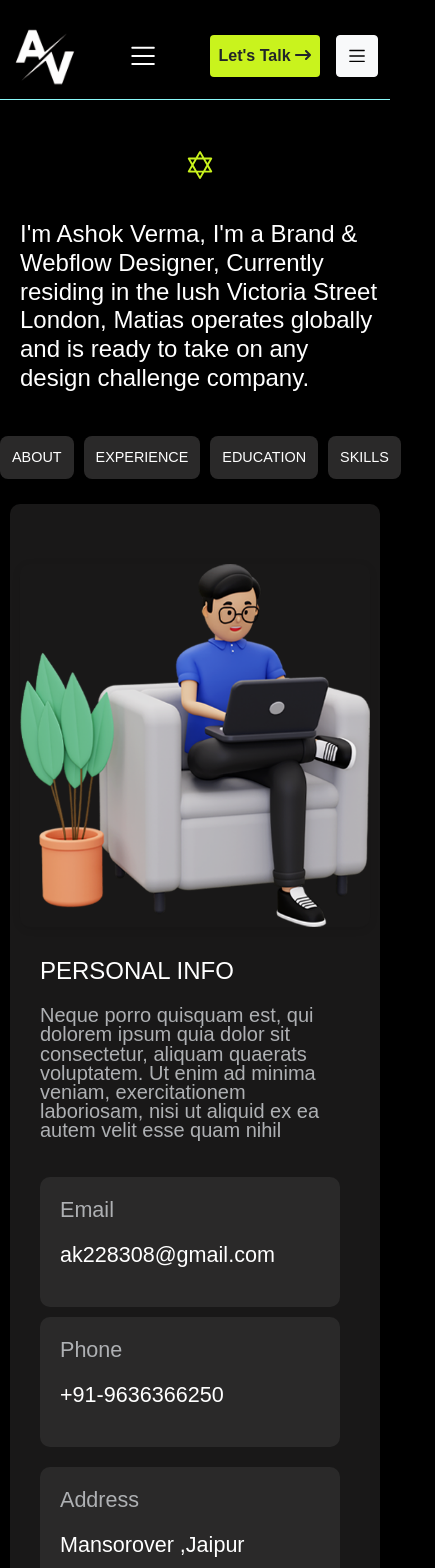
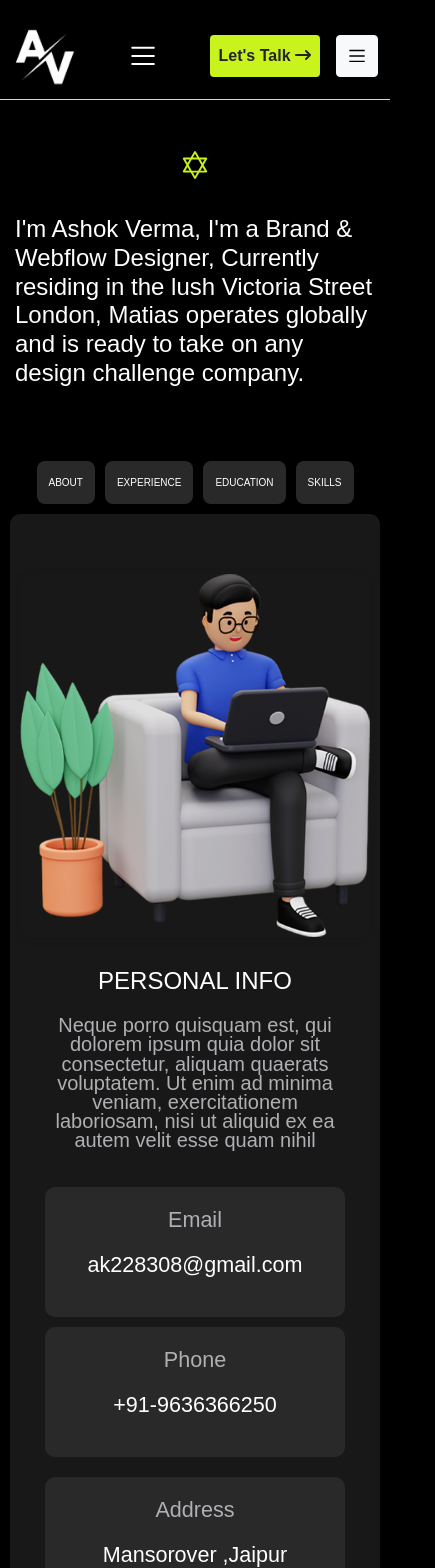
Before and after one commit to ashokverma-01/Portfolio-Website, a React (Vite) app in the folder frontend/: page /about in a window 390 px wide. Shown: the top 1568 px of the page, 435 px wide, since content can reach past the window. Built offline with nearby package versions, Linux system fonts and the light colour scheme.

Commit message:
Responsive Final

```diff
--- a/frontend/src/components/Header/Header.css
+++ b/frontend/src/components/Header/Header.css
@@ -206,8 +206,8 @@
     background: rgba(0, 0, 0, 0.9);
     position: absolute;
     top: 23px;
-    left: 240px;
-    width: 50%;
+    left: 138px;
+    width: 55%;
     height: 90vh;
     transform: translateY(-100%);
     transition: transform 0.3s ease-in-out;
--- a/frontend/src/components/Header/Header.jsx
+++ b/frontend/src/components/Header/Header.jsx
@@ -66,7 +66,7 @@ const Header = () => {
           </button>
           <form
             className={`d-flex gap-2 navbar-links ${
-              menuVisible ? "active" : ""
+              menuVisible ? "active" : "<IoMdClose/>"
             }`}
           >
             <Link
--- a/frontend/src/pages/About/About.css
+++ b/frontend/src/pages/About/About.css
@@ -4,7 +4,7 @@
   background-color: black;
   padding-top: 50px;
   justify-items: center;
-  display: grid;
+  display: block;
 }
 .icon-about {
   color: white;
@@ -272,19 +272,30 @@
 }
 
 @media (max-width: 768px) {
+  .page {
+    padding: 0px;
+  }
   .page h1 {
     margin-top: 30px;
     transform: translateY(40px);
     font-size: 2rem;
     transition: transform 1.5s ease, opacity 0.8s ease;
   }
+  .Ephone {
+    text-align: center;
+    display: flex;
+    justify-content: center;
+    align-items: center;
+  }
 }
 
 @media (max-width: 480px) {
+  .text-about {
+    text-align: center;
+  }
   .last-page {
     width: 100%;
-    height: 80vh;
-
+    height: 100vh;
     padding-left: 15px;
     padding-right: 15px;
   }
@@ -300,22 +311,28 @@
     padding-right: 0px;
   }
 
-  .page {
+  .container1 {
     padding-left: 0px;
     padding-right: 0px;
+    width: 100%;
+    justify-content: flex-start;
   }
   .page h1 {
     margin-top: 20px;
     transform: translateY(20px);
     font-size: 1.5rem;
     transition: transform 1s ease, opacity 0.5s ease;
-    padding: 20px;
+    padding: 15px;
+    color: white;
   }
   .btn-page-about {
     width: 100%;
     display: flex;
     flex-direction: row;
     align-items: center;
-    margin: 15px 0;
+    /* margin: 15px 0; */
+  }
+  .btn-page-about button {
+    font-size: 10px;
   }
 }
```
